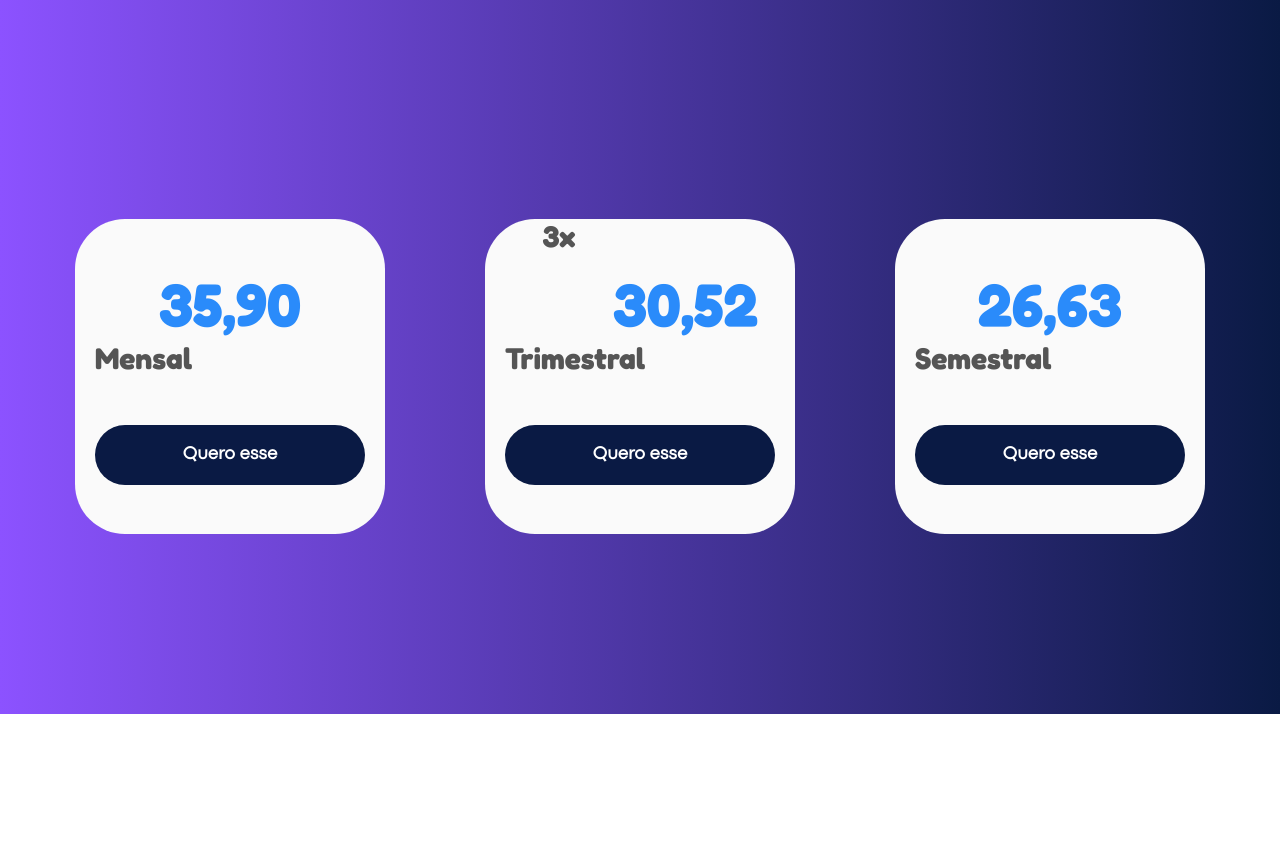
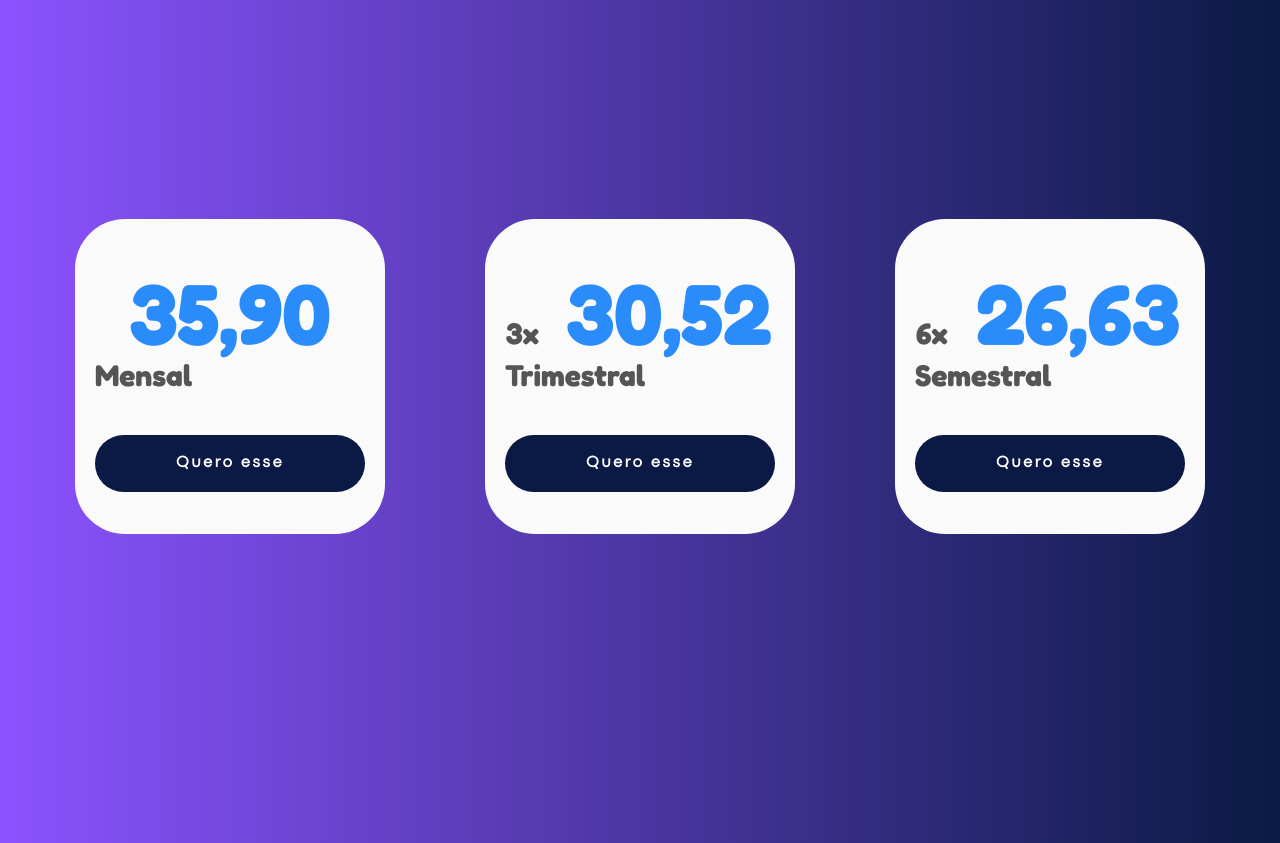
Before and after one commit to KaikNunes/Conect., a plain HTML site: page planos/planos.html in a window 1280 px wide. Shown: the part 86-929 px from the top of the page. Before the commit the page ends 800 px from the top, so only its background shows below. Drawn offline with Linux system fonts and the light colour scheme; a web font is replaced by a local one.

Commit message:
botao planos

```diff
--- /dev/null
+++ b/planos/javascript.js
@@ -0,0 +1,14 @@
+var buttons = document.querySelectorAll('button');
+var container = document.querySelector('.container');
+var checkmark = document.querySelector('svg');
+var className = "animate";
+
+buttons.forEach(botao => botao.addEventListener('click', function(){
+    if (!checkmark.classList.contains(className)) {
+      checkmark.classList.add(className);
+
+      setTimeout(function(){
+          checkmark.classList.remove(className);
+      }, 1700);
+    }
+  }));
--- a/planos/planos.html
+++ b/planos/planos.html
@@ -43,11 +43,19 @@
 
         <section class="planos">
             <div class="alinhamento">
+                <p class="parcela">6x</p>
                 <h4 class="precos">26,63</h4>
             </div>
             <p>Semestral</p>
             <button>Quero esse</button>
         </section>
     </main>
+    <footer class="container">
+        <svg viewbox="0 0 48 48" xmlns="http://www.w3.org/2000/svg">
+          <path d="M 18 32.34 l -8.34 -8.34 -2.83 2.83 11.17 11.17 24 -24 -2.83 -2.83 z" stroke="#3da35a" fill="transparent"/>
+        </svg>
+    </footer>
+
+    <script src="./javascript.js"></script>
 </body>
 </html>
--- a/planos/style.css
+++ b/planos/style.css
@@ -113,19 +113,20 @@ main {
 }
 
 .alinhamento{
-    display: flex;
-    flex-direction: row;
+    display: table;
+    /* flex-direction: row; */
+    text-align: center;
+    margin-left: 17px;
 
-    justify-content: space-evenly;
 }
 .parcela{
-     display: table-cell;
+   display: table-cell
+
 }
 h4 {
     font-family: 'Fredoka';
-    font-size: 60px;
+    font-size: 85px;
     color: rgb(42, 139, 250);
-    display: table-cell
 }
 p{
     font-family: 'Fredoka';
@@ -150,5 +151,93 @@ button {
     text-align: center;
     transition: 0.4s;
     margin: 0 20px;
+    font-size: 1rem;
+    letter-spacing: 0.15rem;
+    transition: all 0.3s;
+    position: relative;
+    overflow: hidden;
+    z-index: 1;
+    }
+    button:after {
+    content: "";
+    position: absolute;
+    bottom: 0;
+    left: 0;
+    width: 100%;
+    height: 100%;
+    border-radius: 10rem;
+    z-index: -2;
+    }
+    button:before {
+    content: "";
+    position: absolute;
+    bottom: 0;
+    left: 0;
+    width: 0%;
+    height: 100%;
+    background-color: #4e65a0;
+    transition: all 0.3s;
+    border-radius: 10rem;
+    z-index: -1;
+    }
+    button:hover {
+    color: #fff;
+    }
+    button:hover:before {
+    width: 100%;
+    }
+    button:active {
+        transform: scale(0.95);
+        /* transform: translateY(-1px); */
+        box-shadow: 0 5px 10px rgba(0, 0, 0, 0.2);
+    }
 
-}
+      /* ---------------finalizado--------- */
+      .container {
+        width: 120px;
+        height: 300px;
+        margin: 0 auto;
+      }
+
+      svg {
+        width: 100%;
+        height: 100%;
+      }
+
+      path {
+        stroke-dasharray: 99.47578430175781;
+        stroke-dashoffset: -99.47578430175781;
+        fill: transparent;
+      }
+
+      svg.animate path {
+        animation: 1.7s ease forwards draw;
+        opacity:1;
+      }
+
+      @keyframes draw {
+        0% {
+          opacity: 1;
+          stroke-dashoffset: -99.47578430175781;
+          fill: transparent;
+          transform: translateY(0);
+        }
+
+        35% {
+          stroke-dashoffset: 0;
+          fill: transparent;
+        }
+
+        60% {
+          fill: #3da35a;
+          opacity: 1;
+          transform: translateY(0);
+        }
+
+        100% {
+          fill: #3da35a;
+          stroke-dashoffset: 0;
+          opacity: 0;
+          transform: translateY(-10px);
+        }
+      }
```
